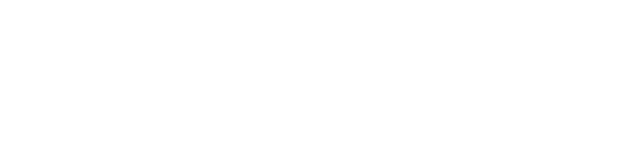
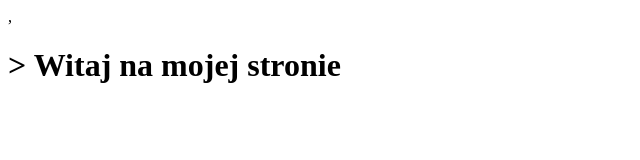
Before and after one commit to PaulinaPiotrow/projekt-wsb-2, a plain HTML site: page index.html in a window 1280 px wide. Shown: the whole page, without its empty margins (0-640 px from the left). Drawn offline with Linux system fonts and the light colour scheme.

Commit message:
dodaj nagłówek strony

```diff
--- a/index.html
+++ b/index.html
@@ -7,6 +7,8 @@
     <title>Strona internetowa </title>
 </head>
 <body>
-
+    <header>
+        ,<h1>> Witaj na mojej stronie</h1>
+    </header>
 </body>
 </html>
```
